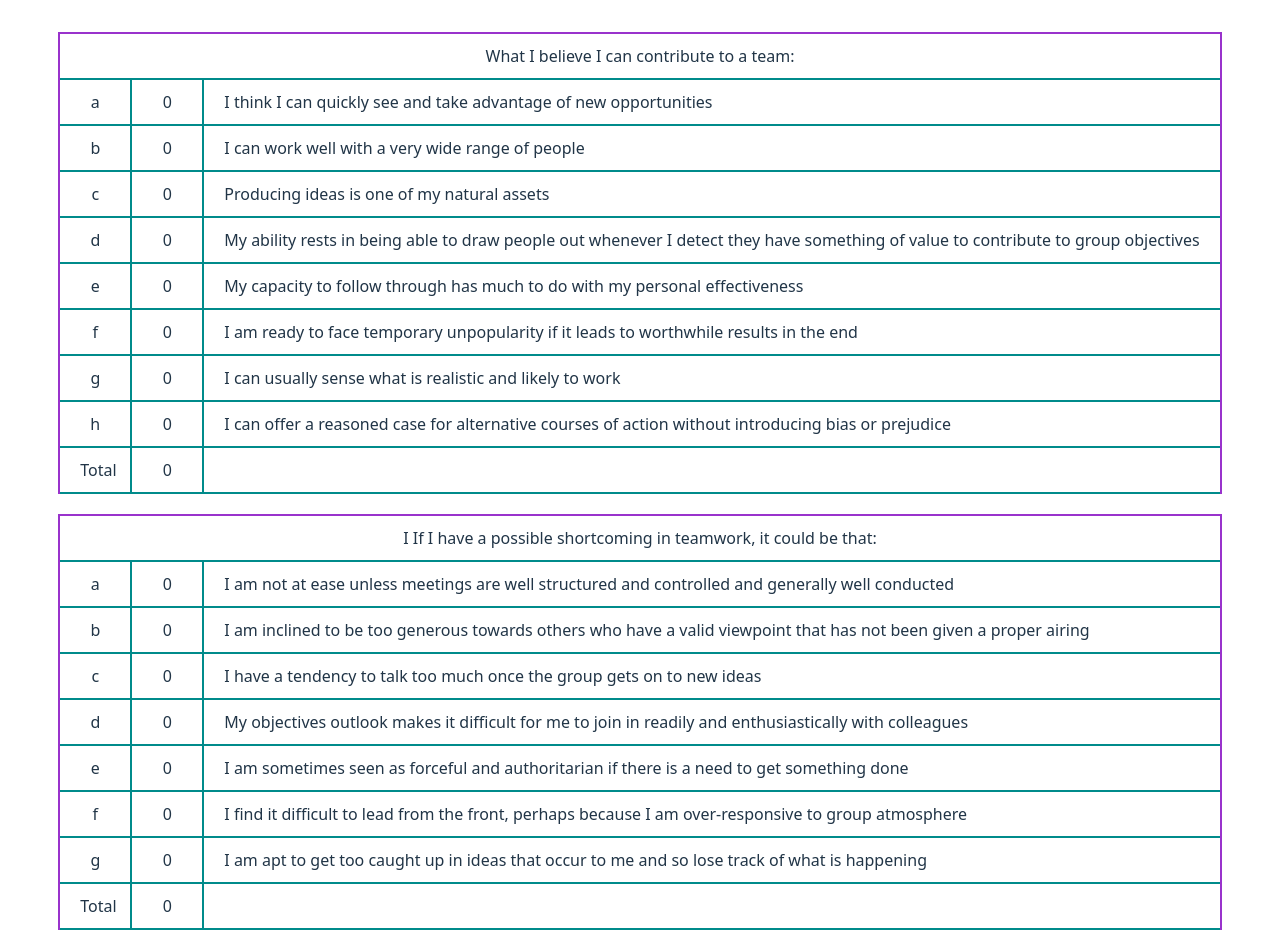
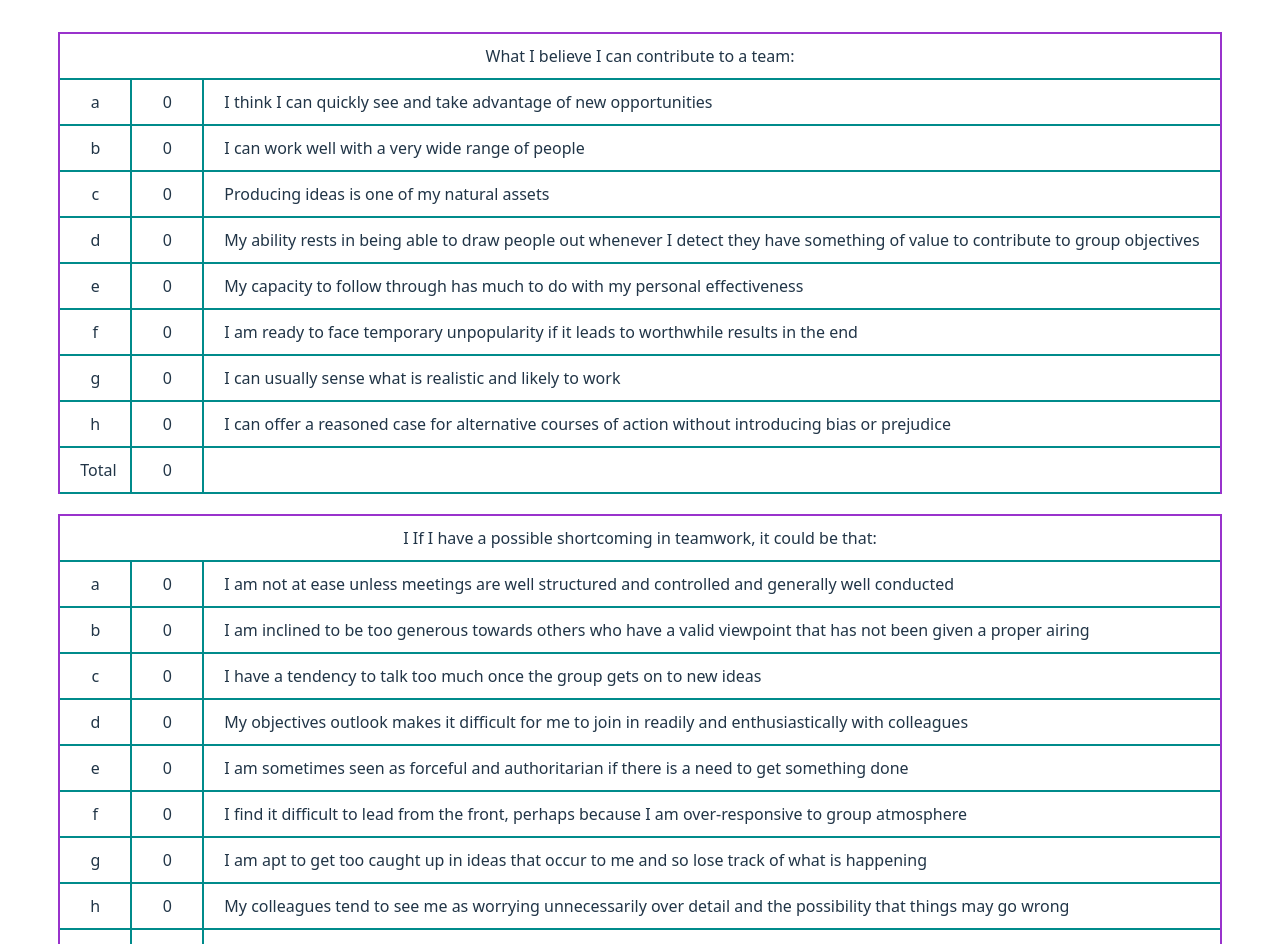
Before and after one commit to salatoppskrift/belbinvue, a Vue app in the folder belbenvue/: page / in a window 1280 px wide. Shown: the top 944 px of the page. Built offline with nearby package versions, Linux system fonts and the light colour scheme.

Commit message:
Glemte spørsmålobjektet h i seksjon 2 (seksjoner[1])!

```diff
--- a/belbenvue/src/components/bQuestionClass.vue
+++ b/belbenvue/src/components/bQuestionClass.vue
@@ -110,6 +110,11 @@
                     {
                         letter: "g",
                         q: "I am apt to get too caught up in ideas that occur to me and so lose track of what is happening",
+                        poeng: 0
+                    },
+                    {
+                        letter: "h",
+                        q: "My colleagues tend to see me as worrying unnecessarily over detail and the possibility that things may go wrong",
                         poeng: 0
                     }
                 ]
```
